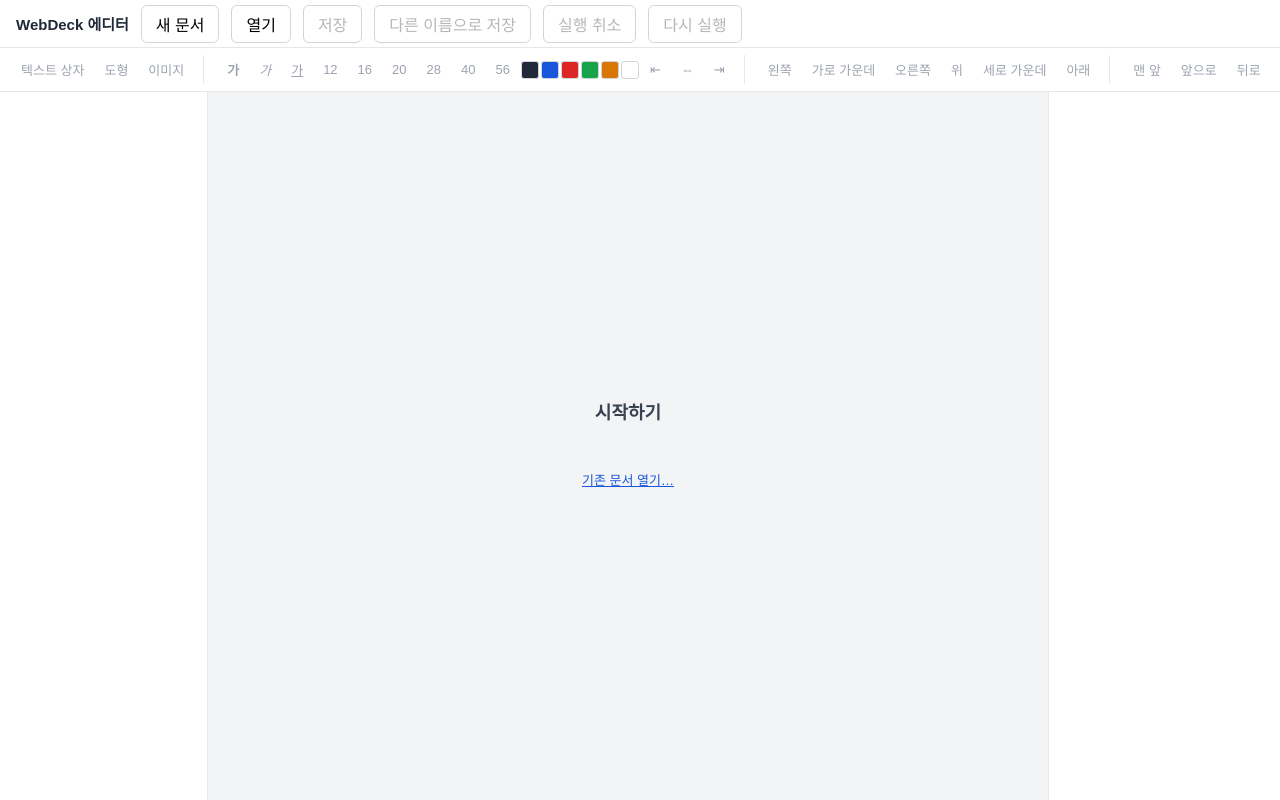
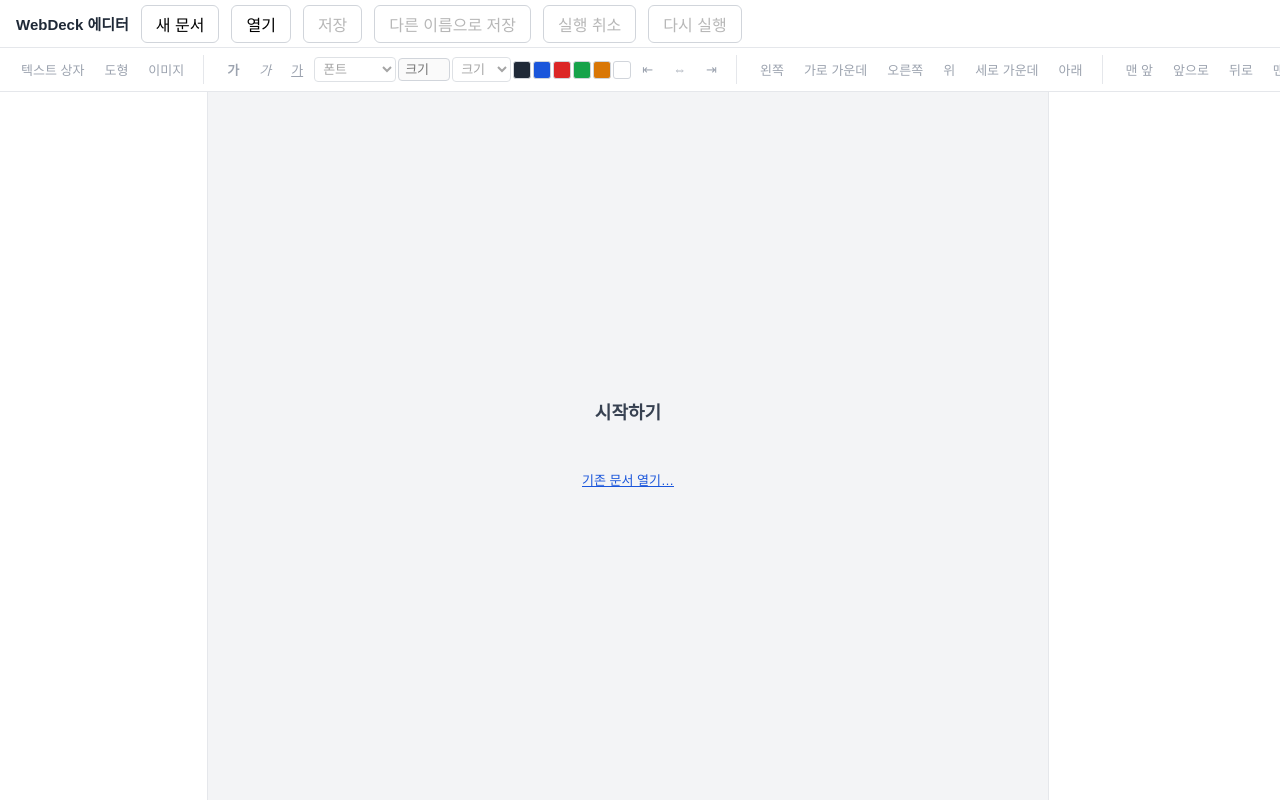
Before and after one commit to Gusrudals/WebDeck, a React (Vite) app in the folder editor/: page / in a window 1280 px wide. Built offline with nearby package versions, Linux system fonts and the light colour scheme.

Commit message:
feat: 폰트 선택과 글자 크기 자유 입력 — 셀렉션 복원 기반 텍스트 도구

```diff
--- a/editor/src/app.css
+++ b/editor/src/app.css
@@ -56,6 +56,8 @@ body { margin: 0; font-family: var(--wd-font-body); color: #1f2937; background:
 .toolbar button:hover:not(:disabled) { background: #f3f4f6; }
 .toolbar button:disabled { color: #9ca3af; cursor: default; }
 .toolbar .swatch { width: 18px; height: 18px; padding: 0; border: 1px solid #d1d5db; border-radius: 3px; }
+.toolbar select { font: inherit; font-size: 13px; padding: 3px 4px; border: 1px solid #d1d5db; border-radius: 4px; background: #fff; }
+.size-input { width: 52px; font: inherit; font-size: 13px; padding: 3px 6px; border: 1px solid #d1d5db; border-radius: 4px; }
 
 .dirty-dot { color: var(--wd-primary); }
 .error button { margin-left: 6px; font: inherit; font-size: 12px; padding: 2px 6px; border: 1px solid #b91c1c; border-radius: 4px; background: #fff; color: #b91c1c; cursor: pointer; }
--- a/editor/src/panels/Toolbar.tsx
+++ b/editor/src/panels/Toolbar.tsx
@@ -1,4 +1,5 @@
-import type { Dispatch, PointerEvent as ReactPointerEvent } from 'react'
+import { useState } from 'react'
+import type { Dispatch, FocusEvent, PointerEvent as ReactPointerEvent } from 'react'
 import { alignFrame } from '../canvas/geometry.ts'
 import type { AlignMode } from '../canvas/geometry.ts'
 import {
@@ -9,11 +10,15 @@ import {
   moveElementZ,
   removeElement,
   setElementFrame,
+  setTextHtml,
 } from '../model/ops.ts'
 import type { ZDirection } from '../model/ops.ts'
 import { isKnownElement } from '../model/types.ts'
 import type { EditorAction, EditorState } from '../state/store.ts'
-import { FONT_SIZES, TEXT_COLORS, execColor, execFontSize, execFormat } from './format.ts'
+import {
+  FONT_FAMILIES, FONT_SIZES, TEXT_COLORS, clampFontSize, execColor, execFontName, execFontSize, execFormat,
+  focusEditable, restoreSelection, saveSelection,
+} from './format.ts'
 
 const keepFocus = (e: ReactPointerEvent) => e.preventDefault()
 
@@ -48,6 +53,29 @@ export function Toolbar({
   const hasSelection = hasDoc && selectedIds.length > 0
   const singleId = hasSelection && selectedIds.length === 1 ? selectedIds[0]! : null
   const editing = editingTextId !== null
+  const [sizeDraft, setSizeDraft] = useState('')
+
+  /** 텍스트 도구 blur 폴백 — 포커스가 도구/에디터블 밖으로 나가면 편집을 정상 종료한다 */
+  const commitEditingFromTool = (e: FocusEvent<HTMLElement>) => {
+    const next = e.relatedTarget as HTMLElement | null
+    if (next?.closest?.('[data-text-tool], .text-editable')) return
+    const node = document.querySelector<HTMLElement>('.text-editable')
+    if (!node || !doc || !slide || editingTextId === null) return
+    const el = slide.elements.filter(isKnownElement).find((k) => k.id === editingTextId)
+    if (el?.type === 'text' && el.html !== node.innerHTML) {
+      dispatch({ type: 'APPLY_DOC', doc: setTextHtml(doc, slide.id, editingTextId, node.innerHTML) })
+    }
+    dispatch({ type: 'END_TEXT_EDIT' })
+  }
+
+  const applyFontSize = () => {
+    const n = Number(sizeDraft)
+    if (sizeDraft.trim() === '' || !Number.isFinite(n)) return
+    restoreSelection()
+    execFontSize(clampFontSize(n))
+    focusEditable()
+    setSizeDraft('')
+  }
 
   const insertText = () => {
     if (!doc || !slide) return
@@ -105,9 +133,66 @@ export function Toolbar({
         <button type="button" aria-label="굵게" title="굵게" disabled={!editing} onPointerDown={keepFocus} onClick={() => execFormat('bold')}><b>가</b></button>
         <button type="button" aria-label="기울임" title="기울임" disabled={!editing} onPointerDown={keepFocus} onClick={() => execFormat('italic')}><i>가</i></button>
         <button type="button" aria-label="밑줄" title="밑줄" disabled={!editing} onPointerDown={keepFocus} onClick={() => execFormat('underline')}><u>가</u></button>
-        {FONT_SIZES.map((px) => (
-          <button key={px} type="button" aria-label={`글자 크기 ${px}`} title={`글자 크기 ${px}px`} disabled={!editing} onPointerDown={keepFocus} onClick={() => execFontSize(px)}>{px}</button>
-        ))}
+        <select
+          aria-label="폰트"
+          data-text-tool="1"
+          disabled={!editing}
+          value=""
+          onFocus={saveSelection}
+          onBlur={commitEditingFromTool}
+          onChange={(e) => {
+            if (!e.target.value) return
+            restoreSelection()
+            execFontName(e.target.value)
+            focusEditable()
+          }}
+        >
+          <option value="" disabled>폰트</option>
+          {FONT_FAMILIES.map((f) => (
+            <option key={f.label} value={f.stack}>{f.label}</option>
+          ))}
+        </select>
+        <input
+          className="size-input"
+          aria-label="글자 크기"
+          data-text-tool="1"
+          placeholder="크기"
+          inputMode="numeric"
+          disabled={!editing}
+          value={sizeDraft}
+          onFocus={saveSelection}
+          onBlur={(e) => {
+            setSizeDraft('')
+            commitEditingFromTool(e)
+          }}
+          onChange={(e) => setSizeDraft(e.target.value)}
+          onKeyDown={(e) => {
+            if (e.key === 'Enter') {
+              e.preventDefault()
+              applyFontSize()
+            }
+          }}
+        />
+        <select
+          aria-label="글자 크기 프리셋"
+          data-text-tool="1"
+          disabled={!editing}
+          value=""
+          onFocus={saveSelection}
+          onBlur={commitEditingFromTool}
+          onChange={(e) => {
+            const px = Number(e.target.value)
+            if (!px) return
+            restoreSelection()
+            execFontSize(px)
+            focusEditable()
+          }}
+        >
+          <option value="" disabled>크기</option>
+          {FONT_SIZES.map((px) => (
+            <option key={px} value={px}>{px}px</option>
+          ))}
+        </select>
         {TEXT_COLORS.map((c) => (
           <button key={c} type="button" className="swatch" aria-label={`글자색 ${c}`} title={`글자색 ${c}`} style={{ background: c }} disabled={!editing} onPointerDown={keepFocus} onClick={() => execColor(c)} />
         ))}
--- a/editor/src/panels/format.ts
+++ b/editor/src/panels/format.ts
@@ -26,6 +26,33 @@ export function execFontSize(px: number): void {
   }
 }
 
+export interface FontOption {
+  label: string
+  stack: string
+}
+
+/** 시스템 폰트 스택 큐레이션 — self-contained 제약상 웹폰트 임베딩 없이 폴백 체인으로 */
+export const FONT_FAMILIES: FontOption[] = [
+  { label: '기본 고딕', stack: '"Pretendard", "Malgun Gothic", "맑은 고딕", sans-serif' },
+  { label: '나눔고딕', stack: '"NanumGothic", "나눔고딕", "Malgun Gothic", sans-serif' },
+  { label: '명조', stack: '"NanumMyeongjo", "나눔명조", "Batang", "바탕", serif' },
+  { label: '돋움', stack: '"Dotum", "돋움", "Gulim", "굴림", sans-serif' },
+  { label: '고정폭', stack: '"D2Coding", "Consolas", "Courier New", monospace' },
+]
+
+export const MIN_FONT_SIZE = 8
+export const MAX_FONT_SIZE = 120
+
+export function clampFontSize(n: number): number {
+  return Math.max(MIN_FONT_SIZE, Math.min(MAX_FONT_SIZE, Math.round(n)))
+}
+
+export function execFontName(stack: string): void {
+  document.execCommand?.('styleWithCSS', false, 'true')
+  document.execCommand?.('fontName', false, stack)
+  document.execCommand?.('styleWithCSS', false, 'false')
+}
+
 // ---------- 텍스트 도구 포커스 인프라 ----------
 // 포커스를 받는 텍스트 도구(input/select)는 contentEditable의 셀렉션을 잃는다.
 // 도구 포커스 직전에 저장(saveSelection)하고, execCommand 직전에 복원(restoreSelection)한다.
```
Also changed, not shown: 2 other files (tests, documents, lock files or other folders).
